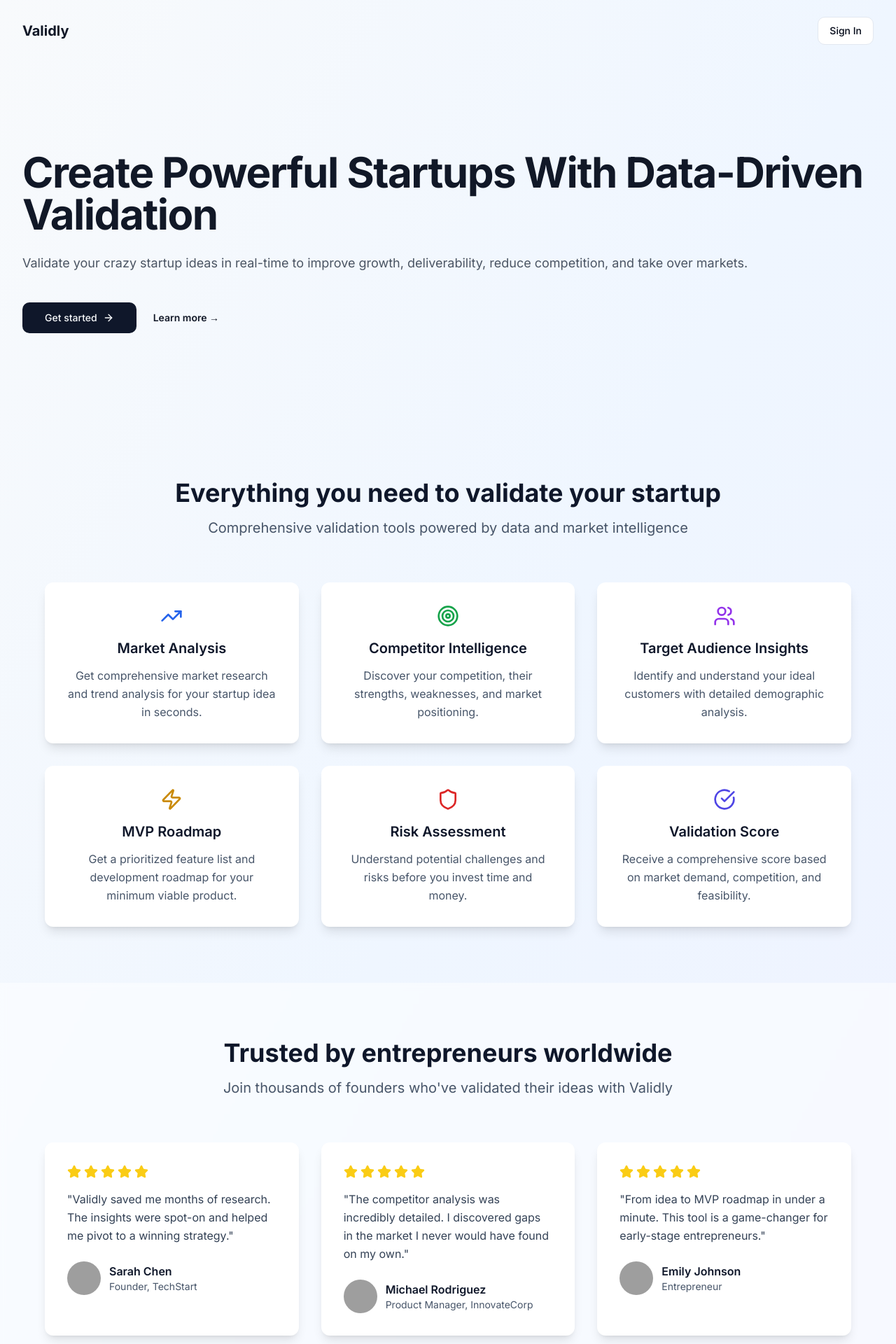
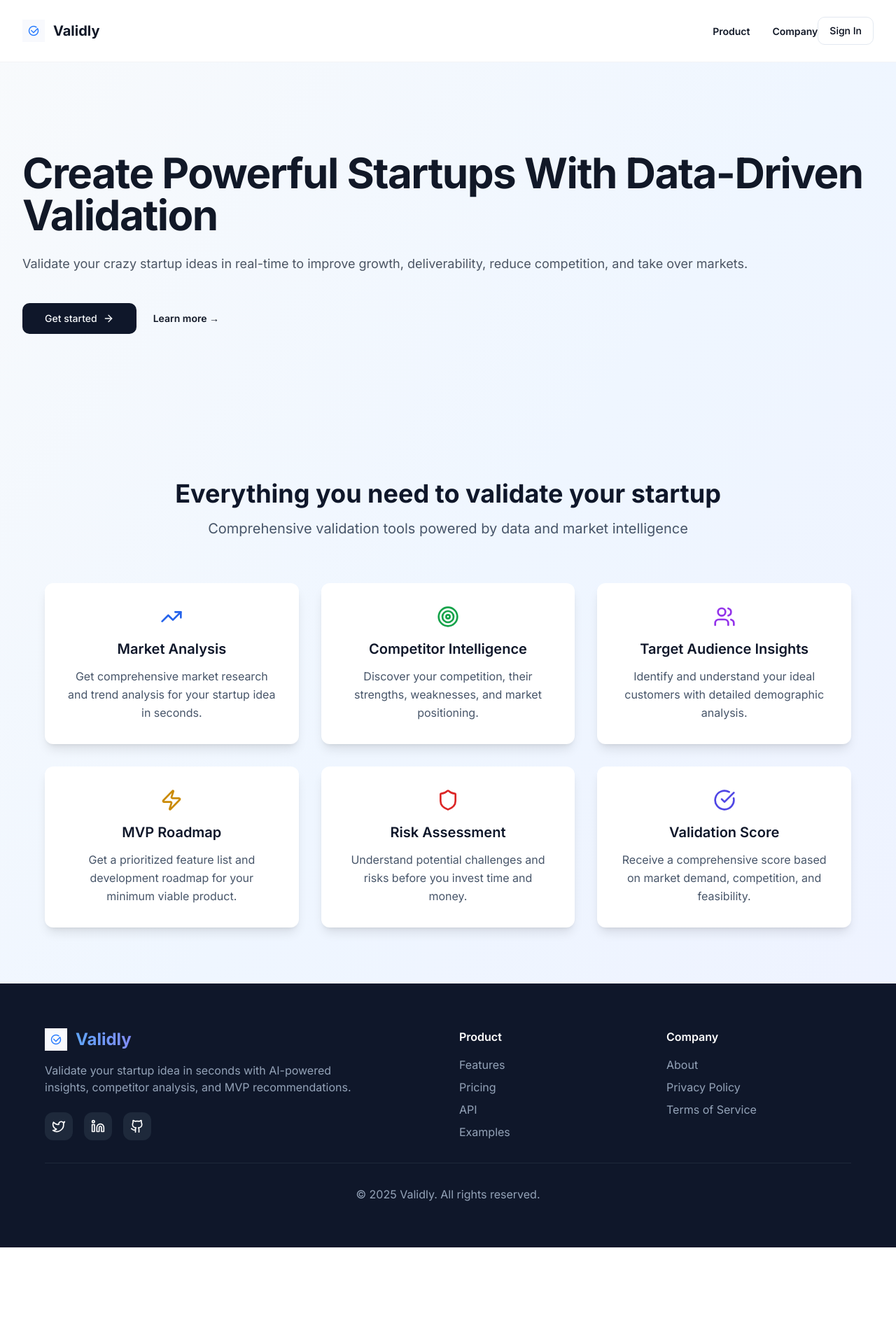
Before and after one commit to J7P16/Validly, a React (Vite) app: page / in a window 1280 px wide. Shown: the top 1920 px of the page at 70% size. After the commit the page ends 1782 px from the top, so only its background shows below. Built offline with nearby package versions, Linux system fonts and the light colour scheme; grey boxes are pictures that could not be loaded.

Commit message:
Add navigation bar and logo
Added a professional navigation bar with links from the footer's "Product" and "Company" sections. Integrated the Validly logo throughout the application. Removed the "Trusted by entrepreneurs worldwide" section and fake reviews.

```diff
--- a/src/components/Footer.tsx
+++ b/src/components/Footer.tsx
@@ -10,9 +10,16 @@ export const Footer = () => {
       <div className="max-w-6xl mx-auto">
         <div className="grid grid-cols-1 md:grid-cols-4 gap-8 mb-8">
           <div className="col-span-1 md:col-span-2">
-            <h3 className="text-2xl font-bold mb-4 bg-gradient-to-r from-blue-400 to-indigo-400 bg-clip-text text-transparent">
-              Validly
-            </h3>
+            <div className="flex items-center gap-3 mb-4">
+              <img
+                src="/lovable-uploads/664b53d3-a98c-4070-9b41-0f496a09b271.png"
+                alt="Validly Logo"
+                className="h-8 w-8"
+              />
+              <h3 className="text-2xl font-bold bg-gradient-to-r from-blue-400 to-indigo-400 bg-clip-text text-transparent">
+                Validly
+              </h3>
+            </div>
             <p className="text-slate-400 mb-6 max-w-md">
               Validate your startup idea in seconds with AI-powered insights,
               competitor analysis, and MVP recommendations.
@@ -33,7 +40,7 @@ export const Footer = () => {
           <div>
             <h4 className="font-semibold mb-4">Product</h4>
             <ul className="space-y-2 text-slate-400">
-              <li><a href="#" className="hover:text-white transition-colors">Features</a></li>
+              <li><a href="#features" className="hover:text-white transition-colors">Features</a></li>
               <li><button onClick={() => navigate('/pricing')} className="hover:text-white transition-colors text-left">Pricing</button></li>
               <li><a href="#" className="hover:text-white transition-colors">API</a></li>
               <li><a href="#" className="hover:text-white transition-colors">Examples</a></li>
--- a/src/components/Hero.tsx
+++ b/src/components/Hero.tsx
@@ -8,10 +8,48 @@ export const Hero = () => {
   return (
     <div className="relative overflow-hidden">
       {/* Navigation */}
-      <nav className="relative z-10 flex items-center justify-between p-6 lg:px-8">
+      <nav className="relative z-10 flex items-center justify-between p-6 lg:px-8 border-b border-gray-100 bg-white/95 backdrop-blur-sm">
         <div className="flex lg:flex-1">
-          <span className="text-xl font-bold text-gray-900">Validly</span>
+          <Link to="/" className="flex items-center gap-3">
+            <img
+              src="/lovable-uploads/664b53d3-a98c-4070-9b41-0f496a09b271.png"
+              alt="Validly Logo"
+              className="h-8 w-8"
+            />
+            <span className="text-xl font-bold text-gray-900">Validly</span>
+          </Link>
         </div>
+
+        {/* Desktop Navigation */}
+        <div className="hidden lg:flex lg:gap-x-8">
+          <div className="relative group">
+            <button className="text-sm font-semibold leading-6 text-gray-900 hover:text-blue-600 transition-colors">
+              Product
+            </button>
+            <div className="absolute top-full left-0 mt-2 w-48 bg-white rounded-lg shadow-lg border border-gray-200 opacity-0 invisible group-hover:opacity-100 group-hover:visible transition-all duration-200 z-50">
+              <div className="py-2">
+                <a href="#features" className="block px-4 py-2 text-sm text-gray-700 hover:bg-gray-50">Features</a>
+                <Link to="/pricing" className="block px-4 py-2 text-sm text-gray-700 hover:bg-gray-50">Pricing</Link>
+                <a href="#" className="block px-4 py-2 text-sm text-gray-700 hover:bg-gray-50">API</a>
+                <a href="#" className="block px-4 py-2 text-sm text-gray-700 hover:bg-gray-50">Examples</a>
+              </div>
+            </div>
+          </div>
+
+          <div className="relative group">
+            <button className="text-sm font-semibold leading-6 text-gray-900 hover:text-blue-600 transition-colors">
+              Company
+            </button>
+            <div className="absolute top-full left-0 mt-2 w-48 bg-white rounded-lg shadow-lg border border-gray-200 opacity-0 invisible group-hover:opacity-100 group-hover:visible transition-all duration-200 z-50">
+              <div className="py-2">
+                <Link to="/about" className="block px-4 py-2 text-sm text-gray-700 hover:bg-gray-50">About</Link>
+                <Link to="/privacy" className="block px-4 py-2 text-sm text-gray-700 hover:bg-gray-50">Privacy Policy</Link>
+                <Link to="/terms" className="block px-4 py-2 text-sm text-gray-700 hover:bg-gray-50">Terms of Service</Link>
+              </div>
+            </div>
+          </div>
+        </div>
+
         <div className="flex items-center gap-4">
           <AuthButton />
         </div>
--- a/src/pages/About.tsx
+++ b/src/pages/About.tsx
@@ -21,7 +21,14 @@ const About = () => {
             <ArrowLeft className="w-4 h-4" />
             Back to Home
           </Button>
-          <span className="text-xl font-bold text-gray-900">Validly</span>
+          <div className="flex items-center gap-3">
+            <img
+              src="/lovable-uploads/664b53d3-a98c-4070-9b41-0f496a09b271.png"
+              alt="Validly Logo"
+              className="h-6 w-6"
+            />
+            <span className="text-xl font-bold text-gray-900">Validly</span>
+          </div>
         </div>
       </header>
 
--- a/src/pages/Index.tsx
+++ b/src/pages/Index.tsx
@@ -1,7 +1,6 @@
 
 import { Hero } from "@/components/Hero";
 import { Features } from "@/components/Features";
-import { Testimonials } from "@/components/Testimonials";
 import { Footer } from "@/components/Footer";
 
 const Index = () => {
@@ -9,7 +8,6 @@ const Index = () => {
     <div className="min-h-screen bg-gradient-to-br from-slate-50 via-blue-50 to-indigo-50">
       <Hero />
       <Features />
-      <Testimonials />
       <Footer />
     </div>
   );
--- a/src/pages/Privacy.tsx
+++ b/src/pages/Privacy.tsx
@@ -20,7 +20,14 @@ const Privacy = () => {
             <ArrowLeft className="w-4 h-4" />
             Back to Home
           </Button>
-          <span className="text-xl font-bold text-gray-900">Validly</span>
+          <div className="flex items-center gap-3">
+            <img
+              src="/lovable-uploads/664b53d3-a98c-4070-9b41-0f496a09b271.png"
+              alt="Validly Logo"
+              className="h-6 w-6"
+            />
+            <span className="text-xl font-bold text-gray-900">Validly</span>
+          </div>
         </div>
       </header>
 
--- a/src/pages/Terms.tsx
+++ b/src/pages/Terms.tsx
@@ -20,7 +20,14 @@ const Terms = () => {
             <ArrowLeft className="w-4 h-4" />
             Back to Home
           </Button>
-          <span className="text-xl font-bold text-gray-900">Validly</span>
+          <div className="flex items-center gap-3">
+            <img
+              src="/lovable-uploads/664b53d3-a98c-4070-9b41-0f496a09b271.png"
+              alt="Validly Logo"
+              className="h-6 w-6"
+            />
+            <span className="text-xl font-bold text-gray-900">Validly</span>
+          </div>
         </div>
       </header>
 
```
Also changed, not shown: public/lovable-uploads/664b53d3-a98c-4070-9b41-0f496a09b271.png (added).
